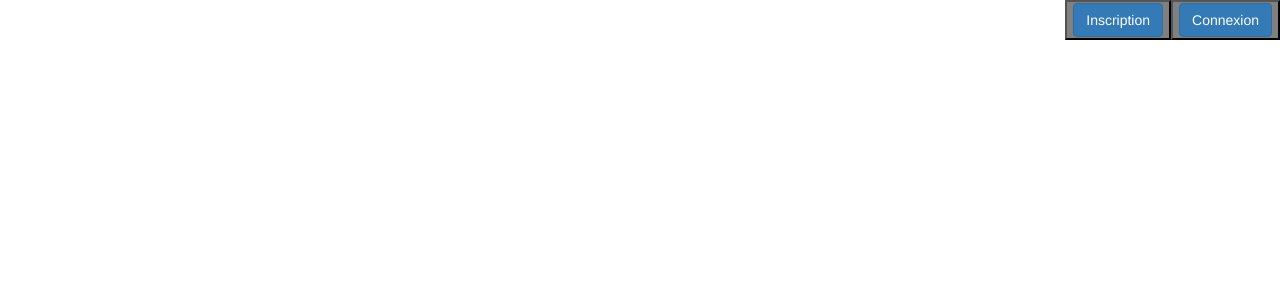
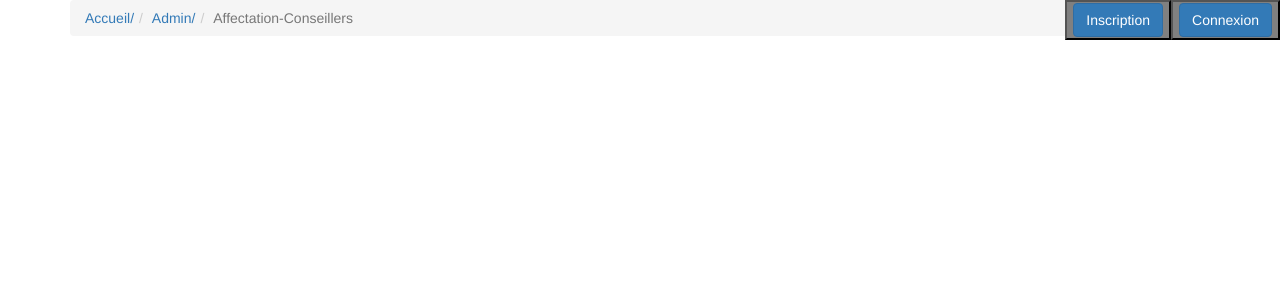
Before and after one commit to FredericBellard/GestiBank, an Angular app in the folder gk-force/: page /admin/affecterConseiller in a window 1280 px wide. Before the commit this address led to /. Shown: the top 300 px of the page. Built offline with nearby package versions, Linux system fonts and the light colour scheme.

Commit message:
affecterConseiller

```diff
--- a/gk-force/src/app/admin/admin.component.html
+++ b/gk-force/src/app/admin/admin.component.html
@@ -2,7 +2,7 @@
         <nav>
           <ul>
             <button><li routerLink="/admin/gererConseiller" class="btn btn-primary">Gerer les Conseillers</li></button>
-            <button><li routerLink="/" class="btn btn-primary">Affecter les utilisateurs aux Conseillers</li></button>
+            <button><li routerLink="/admin/affecterConseiller" class="btn btn-primary">Affecter les utilisateurs aux Conseillers</li></button>
           </ul>
         </nav>
 
--- /dev/null
+++ b/gk-force/src/app/admin/affecterConseiller/affecterConseiller.component.html
@@ -0,0 +1,12 @@
+<ol class="breadcrumb">
+    <li><a href="accueil" title="Accueil">Accueil/ </a>
+        <a routerLink="/accueil" ></a></li>
+    <li><a href="admin" title="admin">Admin/ </a>
+        <a routerLink="/admin"></a></li>
+    <li  class="active">Affectation-Conseillers
+    </li>
+</ol>
+
+    <div class="container spacer">
+        <router-outlet></router-outlet>
+    </div>
--- /dev/null
+++ b/gk-force/src/app/admin/affecterConseiller/affecterConseiller.component.ts
@@ -0,0 +1,15 @@
+import{Component, OnInit} from '@angular/core';
+
+@Component({
+  selector: 'affecterConseiller',
+  templateUrl: './affecterConseiller.component.html',
+  styleUrls: ['./affecterConseiller.component.scss']
+})
+
+export class AffecterConseillerComponent implements OnInit {
+pageTitle: string= 'Modifications';
+  constructor() { }
+  ngOnInit() {
+  }
+
+}
--- a/gk-force/src/app/admin/gererConseiller/listConseillers/listConseillers.component.ts
+++ b/gk-force/src/app/admin/gererConseiller/listConseillers/listConseillers.component.ts
@@ -1,4 +1,3 @@
-
 import{Component, OnInit} from '@angular/core';
 
 @Component({
@@ -27,8 +26,5 @@ constructor() { }
   ngOnInit() {
 }
 
-public createConseiller() {
-  alert('ALoooooo');
+public createConseiller() {}
 }
-
-}
--- a/gk-force/src/app/app-routing.module.ts
+++ b/gk-force/src/app/app-routing.module.ts
@@ -9,6 +9,7 @@ import { OperationComponent } from './operation/operation.component';
 import { ConseillerComponent } from './conseiller/conseiller.component';
 import { NgModule } from '@angular/core';
 import { Routes, RouterModule } from '@angular/router';
+import { AffecterConseillerComponent } from './admin/affecterConseiller/affecterConseiller.component';
 
 
 
@@ -18,6 +19,7 @@ const routes: Routes = [
   { path: 'connexion', component: ConnexionComponent },
   { path: 'admin', component: AdminComponent },
   { path: 'admin/gererConseiller', component: GererConseillerComponent },
+  { path: 'admin/affecterConseiller', component: AffecterConseillerComponent},
   { path: 'espace-client', component: EspaceClientComponent },
   { path: 'compte-client', component: CompteClientComponent },
   { path: 'operation', component: OperationComponent },
--- a/gk-force/src/app/app.module.ts
+++ b/gk-force/src/app/app.module.ts
@@ -18,6 +18,7 @@ import { ConseillerComponent } from './conseiller/conseiller.component';
 import { ListDemandesComponent } from './conseiller/list-demandes/list-demandes.component';
 import { ListComptesCourantsComponent } from './conseiller/list-comptes-courants/list-comptes-courants.component';
 import { ListComptesRemsComponent } from './conseiller/list-comptes-rems/list-comptes-rems.component';
+import { AffecterConseillerComponent } from './admin/affecterConseiller/affecterConseiller.component';
 
 const appRoutesConseillers: Routes = [
   { path: 'demandes', component: ListDemandesComponent },
@@ -34,6 +35,7 @@ const appRoutesConseillers: Routes = [
     ListConseillersComponent,
     AdminComponent,
     GererConseillerComponent,
+    AffecterConseillerComponent,
     EspaceClientComponent,
     CompteClientComponent,
     OperationComponent,
```
Also changed, not shown: gk-force/src/app/admin/affecterConseiller/affecterConseiller.component.scss (added).
